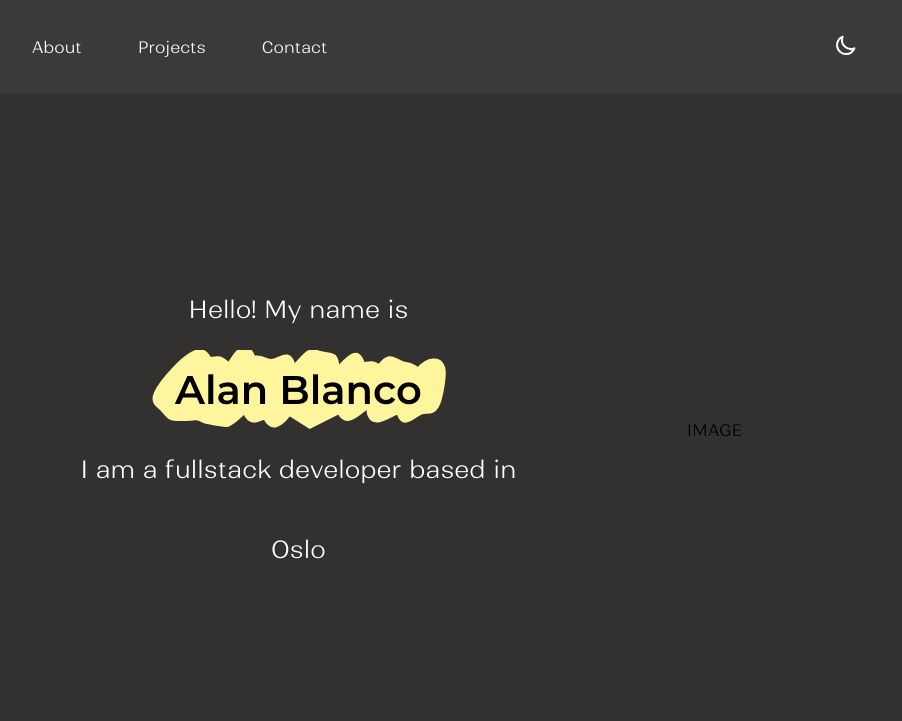
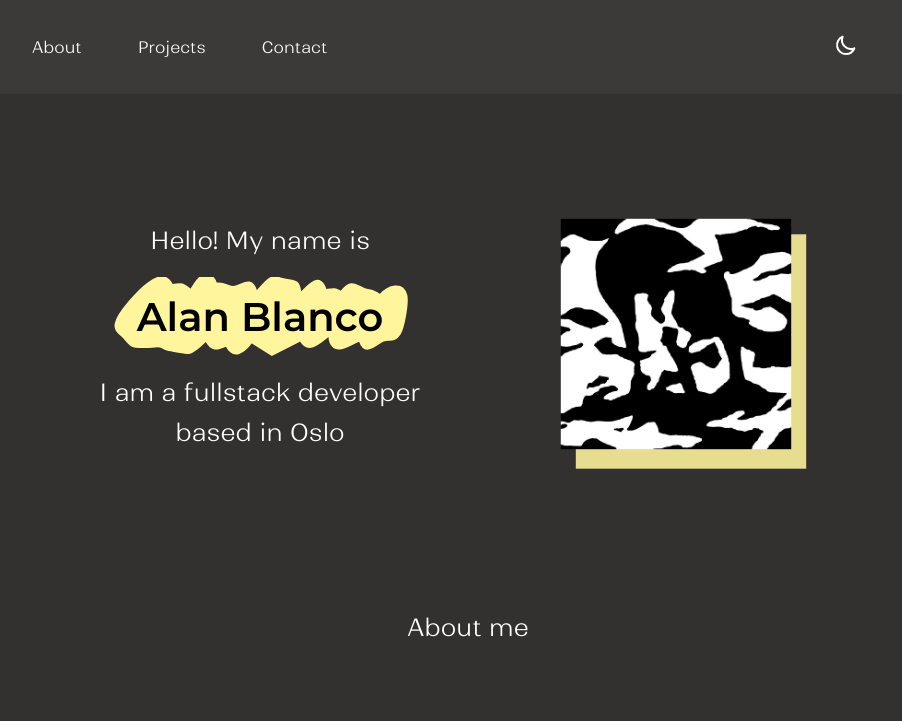
Before and after one commit to detrett/portfolio, a website built with webpack: page src/template.html in a window 1280 px wide. Both pictures are taken after a click on the button 1018 px from the left and 45 px from the top of the page. Shown: the top 721 px of the page, without its empty margins (172-1074 px from the left). Built offline with nearby package versions, Linux system fonts and the light colour scheme; files whose address does not match are found by name.

Commit message:
feat: add profile picture 1

```diff
--- a/src/styles.css
+++ b/src/styles.css
@@ -78,8 +78,8 @@ body.dark-theme {
   /* Primary Theme Colors */
   --theme-darker: #e6d753;
   --theme-dark: #296262;
-  --theme-dark-alt: #3d7878;
-  --theme-primary: #0e3636;
+  --theme-dark-alt: #fff16f;
+  --theme-primary: #fff16f;
   --theme-secondary: #fff59d;
   --theme-tertiary: #6ea4a4;
   --theme-light: #8cbbbb;
@@ -156,6 +156,8 @@ body.dark-theme .hamburger {
 }
 
 .pin-icon {
+  filter: invert(50%) sepia(9%) saturate(2226%) hue-rotate(17deg) brightness(101%) contrast(100%);
+
   background-image: url(icons/pin.svg);
 }
 
@@ -480,12 +482,12 @@ main {
 
 main section {
   width: 100%;
-  padding: 4rem 2rem;
+  padding: 2rem 2rem 4rem;
 }
 
 /*** Hero ***/
 .hero-section {
-  padding: 8rem 0;
+  padding: 3rem 0;
 }
 
 .hero-container {
@@ -493,17 +495,75 @@ main section {
   gap: 2rem;
   height: fit-content;
   padding: 3rem;
+  align-items: center;
 }
 
 .hero-description {
-  flex: 3;
-  line-height: 5rem;
+  flex: 5;
+  line-height: 2.5rem;
   text-align: center;
   font-size: 1.5rem;
 }
 
 .hero-description p {
+  padding-block: 1rem;
   color: var(--black);
+}
+
+.pp-container {
+  flex: 5;
+}
+
+.wrapper {
+  margin: 0 auto;
+  width: 75%;
+  position: relative;
+  z-index: 0;
+}
+
+.wrapper::before {
+  top: 0px;
+  left: 0px;
+}
+
+.wrapper::before,
+.wrapper::after {
+  content: "";
+  display: block;
+  position: absolute;
+  width: 100%;
+  height: 100%;
+
+}
+
+body.dark-theme .wrapper::after {
+  background-color: #fff59de1;
+}
+
+.wrapper:hover::after {
+  transition: 0.2s ease-in-out;
+  scale: 0.9;
+  translate: -15px -15px;
+  transform: rotate(45deg);
+}
+
+.wrapper:hover .profile-picture-1 {
+  transition: 0.2s ease-in-out;
+  scale: 0.9;
+}
+
+.wrapper::after {
+  transition: 0.2s ease-in-out;
+  scale: 0.8;
+  left: 15px;
+  top: 15px;
+  background-color: #ffef5cbd;
+  z-index: -1;
+}
+
+.profile-picture-1 {
+  transition: 0.2s ease-in-out;
+  scale: 0.8;
 }
 
 /*** About ***/
@@ -514,7 +574,7 @@ main section {
 
 .about-section:hover .title {
   transition: 0.1s ease-out;
-  text-shadow: 1px 1px 1px var(--theme-darker);
+  /* text-shadow: 1px 1px 1px var(--theme-darker); */
 }
 
 .about-container {
@@ -548,7 +608,7 @@ main section {
 }
 .projects-section:hover .title {
   transition: 0.1s ease-in-out;
-  text-shadow: 1px 1px 1px var(--theme-darker);
+  /* text-shadow: 1px 1px 1px var(--theme-darker); */
 }
 
 .projects-container {
@@ -557,6 +617,12 @@ main section {
   display: grid;
   gap: 2rem;
   grid-template-columns: repeat(auto-fill, minmax(600px, 1fr));
+}
+
+body.dark-theme .project-card {
+  -webkit-box-shadow: 2px 2px 8px 0px rgba(255, 245, 157, 0.75);
+  -moz-box-shadow: 2px 2px 8px 0px rgba(255, 245, 157, 0.75);
+  box-shadow: 2px 2px 8px 0px rgba(255, 245, 157, 0.75);
 }
 
 .project-card {
@@ -569,9 +635,9 @@ main section {
   margin-block-end: 3rem;
   width: 600px;
   background-color: var(--white);
-  -webkit-box-shadow: 2px 2px 8px 0px rgba(0, 0, 0, 0.75);
-  -moz-box-shadow: 2px 2px 8px 0px rgba(0, 0, 0, 0.75);
-  box-shadow: 2px 2px 8px 0px rgba(0, 0, 0, 0.75);
+  -webkit-box-shadow: 2px 2px 8px 0px rgba(121, 113, 49, 0.75);
+  -moz-box-shadow: 2px 2px 8px 0px rgba(121, 113, 49, 0.75);
+  box-shadow: 2px 2px 8px 0px rgba(121, 113, 49, 0.75);
 }
 
 .project-card:hover {
@@ -581,13 +647,13 @@ main section {
 
 .project-card:has(~ .project-card:hover) {
   opacity: 0.5;
-  filter: grayscale(50%);
+  filter: sepia(80%);
   transition: opacity 0.3s, filter 0.3s translate 0.2s;
 }
 
 .project-card:hover ~ .project-card {
   opacity: 0.5;
-  filter: grayscale(50%);
+  filter: sepia(80%);
   transition: opacity 0.3s, filter 0.3s translate 0.2s;
 }
 
@@ -626,7 +692,7 @@ main section {
 
 .contact-section:hover .title {
   transition: 0.1s ease-out;
-  text-shadow: 1px 1px 1px var(--theme-darker);
+  /* text-shadow: 1px 1px 1px var(--theme-darker); */
 }
 
 .contact-container {
@@ -747,7 +813,7 @@ footer {
   /** Main Content **/
   /*** Hero ***/
   .hero-section {
-    padding: 4rem 0;
+    padding: 2rem 0;
   }
 
   .hero-container {
--- a/src/template.html
+++ b/src/template.html
@@ -60,7 +60,11 @@
             </div>
             <p>I am a fullstack developer based in Oslo</p>
           </div>
-          <div class="image portrait">IMAGE</div>
+          <div class="pp-container">
+            <div class="wrapper">
+              <img src="images/pp.jpg" alt="" class="profile-picture-1" />
+            </div>
+          </div>
         </div>
       </section>
 
@@ -102,8 +106,9 @@
             <div class="project-title">
               <h3>Weather forecast</h3>
               <div class="project-links">
-                <a href="https://github.com/detrett/weather-app"
-                title="Github repository"
+                <a
+                  href="https://github.com/detrett/weather-app"
+                  title="Github repository"
                   ><span class="icon github-small"></span
                 ></a>
                 <a
@@ -125,8 +130,9 @@
             <div class="project-title">
               <h3>Battleships game</h3>
               <div class="project-links">
-                <a href="https://github.com/detrett/battleships"
-                title="Github repository"
+                <a
+                  href="https://github.com/detrett/battleships"
+                  title="Github repository"
                   ><span class="icon github-small"></span
                 ></a>
                 <a
@@ -148,8 +154,9 @@
             <div class="project-title">
               <h3>To-do list</h3>
               <div class="project-links">
-                <a href="https://github.com/detrett/to-do-list"
-                title="Github repository"
+                <a
+                  href="https://github.com/detrett/to-do-list"
+                  title="Github repository"
                   ><span class="icon github-small"></span
                 ></a>
                 <a
```
Also changed, not shown: src/images/pp.jpg (added).
